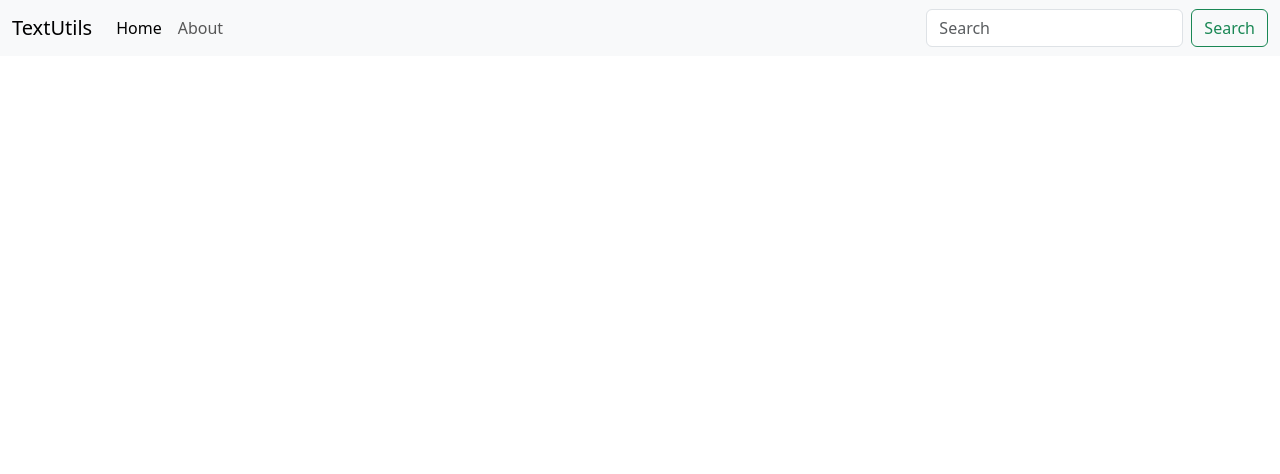
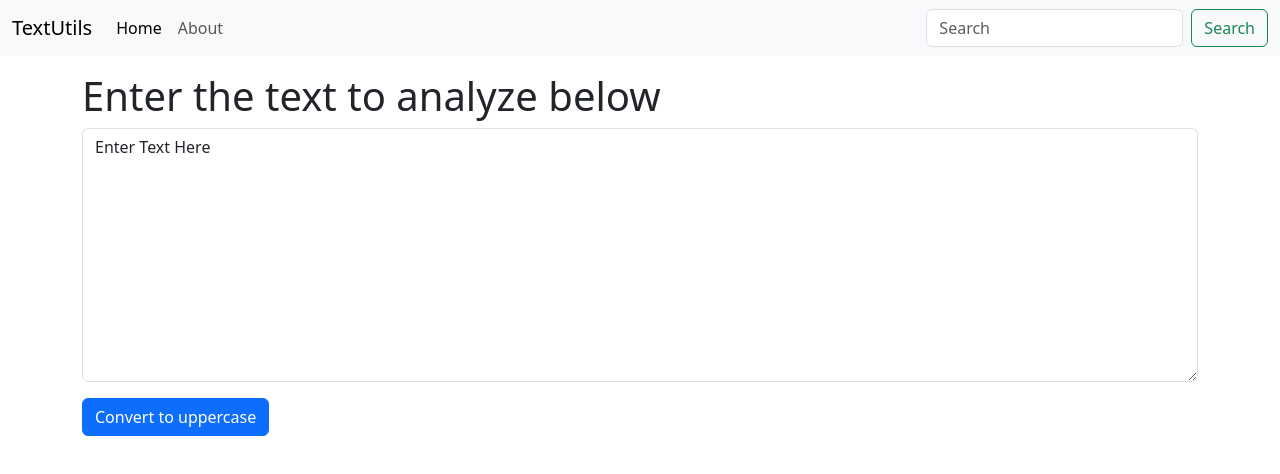
Before and after one commit to darshankhunt/textUtils, a React (Create React App) app: page / in a window 1280 px wide. Shown: the top 474 px of the page. Built offline with nearby package versions, Linux system fonts and the light colour scheme.

Commit message:
State and Handling Event

```diff
--- a/src/App.js
+++ b/src/App.js
@@ -1,10 +1,14 @@
 import './App.css';
 import Navbar from './components/Navbar';
+import TextForm from './components/TextForm';
 
 function App() {
   return (
     <>
       <Navbar title="TextUtils" aboutText="About"></Navbar>
+      <div className="container my-3">
+        <TextForm heading="Enter the text to analyze below"></TextForm>
+      </div>
     </>
   );
 }
--- /dev/null
+++ b/src/components/TextForm.js
@@ -0,0 +1,25 @@
+import React,{ useState } from 'react'
+
+export default function TextForm(props) {
+    const handleUpClick = ()=>{
+        // console.log("Uppercase was clicked" + Text);
+        let newText = Text.toUpperCase();
+        setText(newText);
+    }
+
+    const handleOnChange = (event)=>{
+        // console.log("on change");
+        setText(event.target.value);
+    }
+
+    const [Text, setText] = useState('Enter Text Here');
+    return (
+        <div>
+            <h1>{props.heading}</h1>
+            <div className="mb-3">
+            <textarea className="form-control" value={Text} onChange={handleOnChange} id="exampleFormControlTextarea1" rows="10"></textarea>
+            </div>
+            <button className="btn btn-primary" onClick={handleUpClick}>Convert to uppercase</button>
+        </div>
+    )
+}
```
